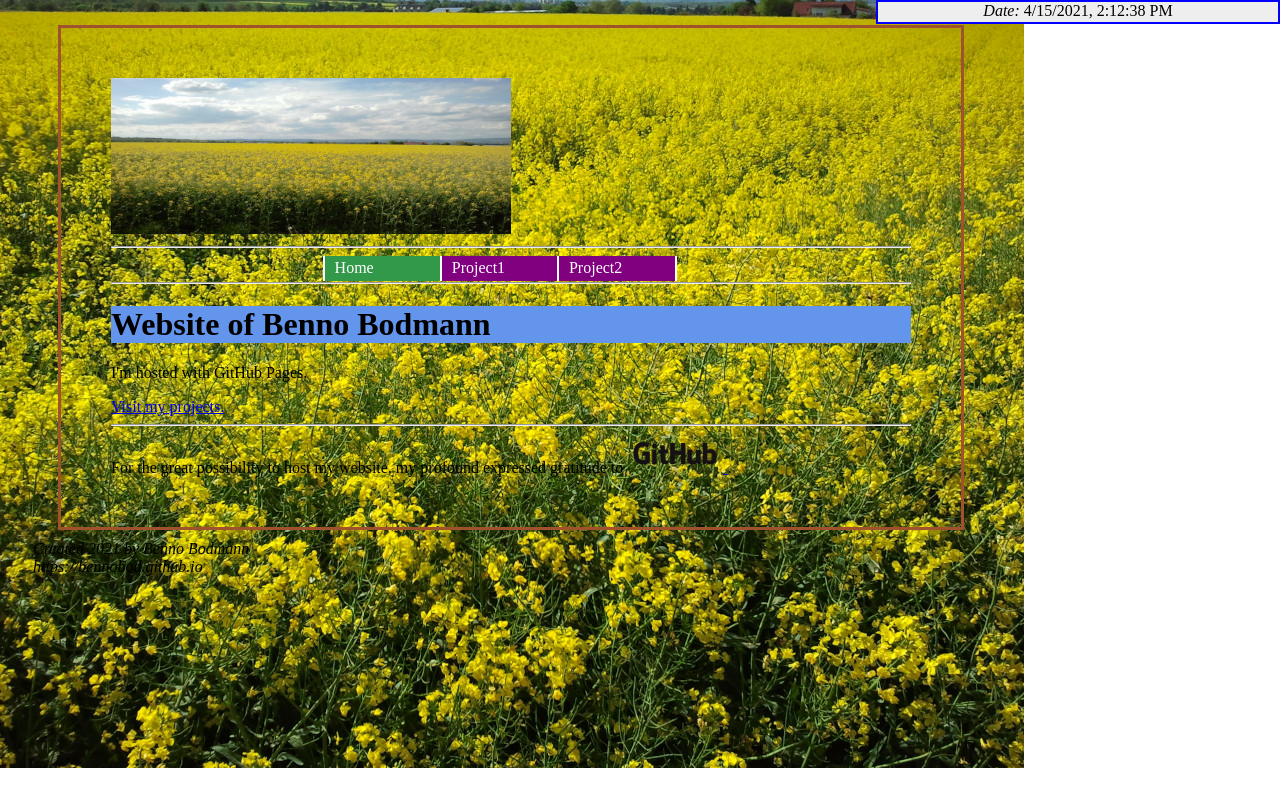
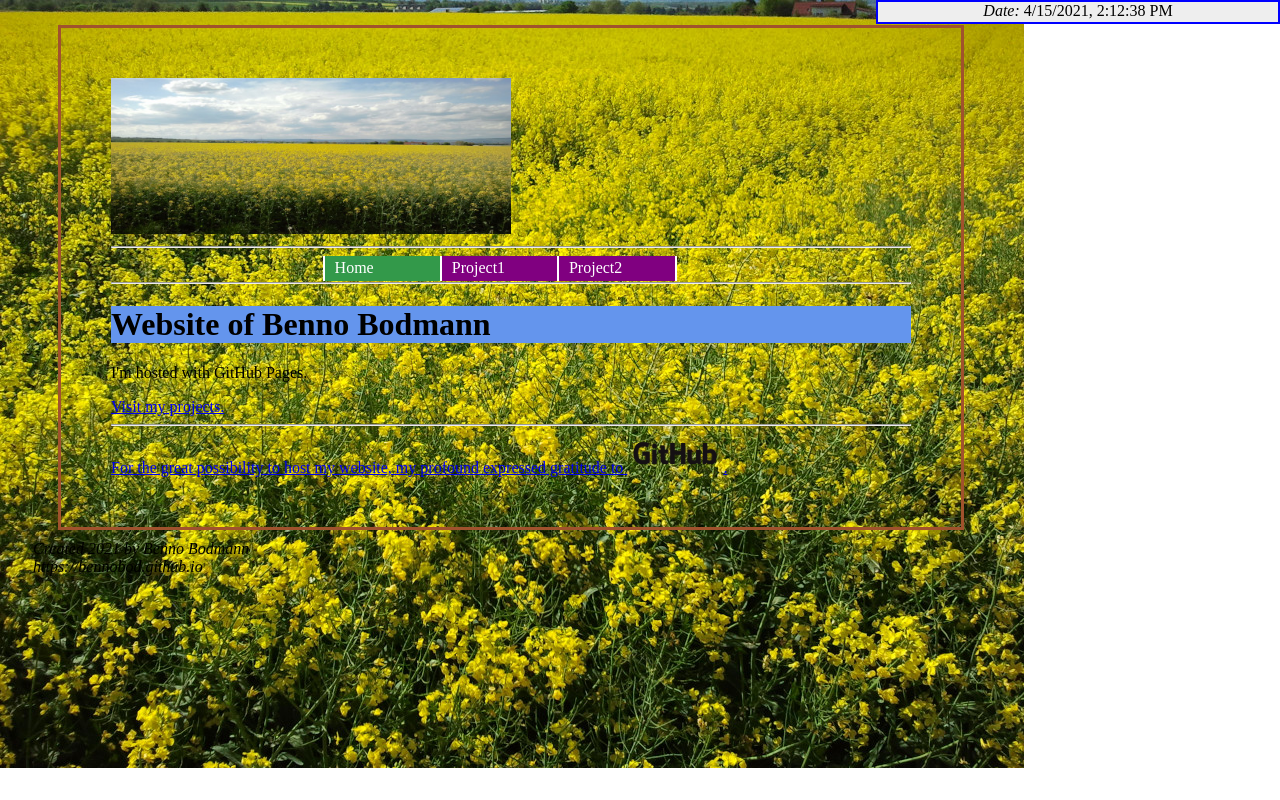
Before and after one commit to bennobod/bennobod.github.io, a plain HTML site: page index.html in a window 1280 px wide. Drawn offline with Linux system fonts and the light colour scheme.

Commit message:
Update index.html

```diff
--- a/index.html
+++ b/index.html
@@ -1,5 +1,7 @@
 <!DOCTYPE html>
-<html lang="pt-br">
+<html lang="en">
+
+<!--<html lang="pt-br">-->
 
   <!-- Main HTML-Page of my projects -->
   <!-- file: index.html              -->
@@ -43,10 +45,9 @@
 <hr>
 <!-- Agradecimentos -->
 <div>
-For the great possibility to host my website, my profound expressed gratitude to
 <a href="https://github.com/about">
-  <img src="https://bennobod.github.io/images/GitHub_Logo.png" alt="GitHub_Logo" width="12%" height="12%"/>
-</a>.
+For the great possibility to host my website, my profound expressed gratitude
+to <img src="https://bennobod.github.io/images/GitHub_Logo.png" alt="GitHub_Logo" width="12%" height="12%"/>.</a>
 </div>
 <!-- EOP -->
 </div>
```
